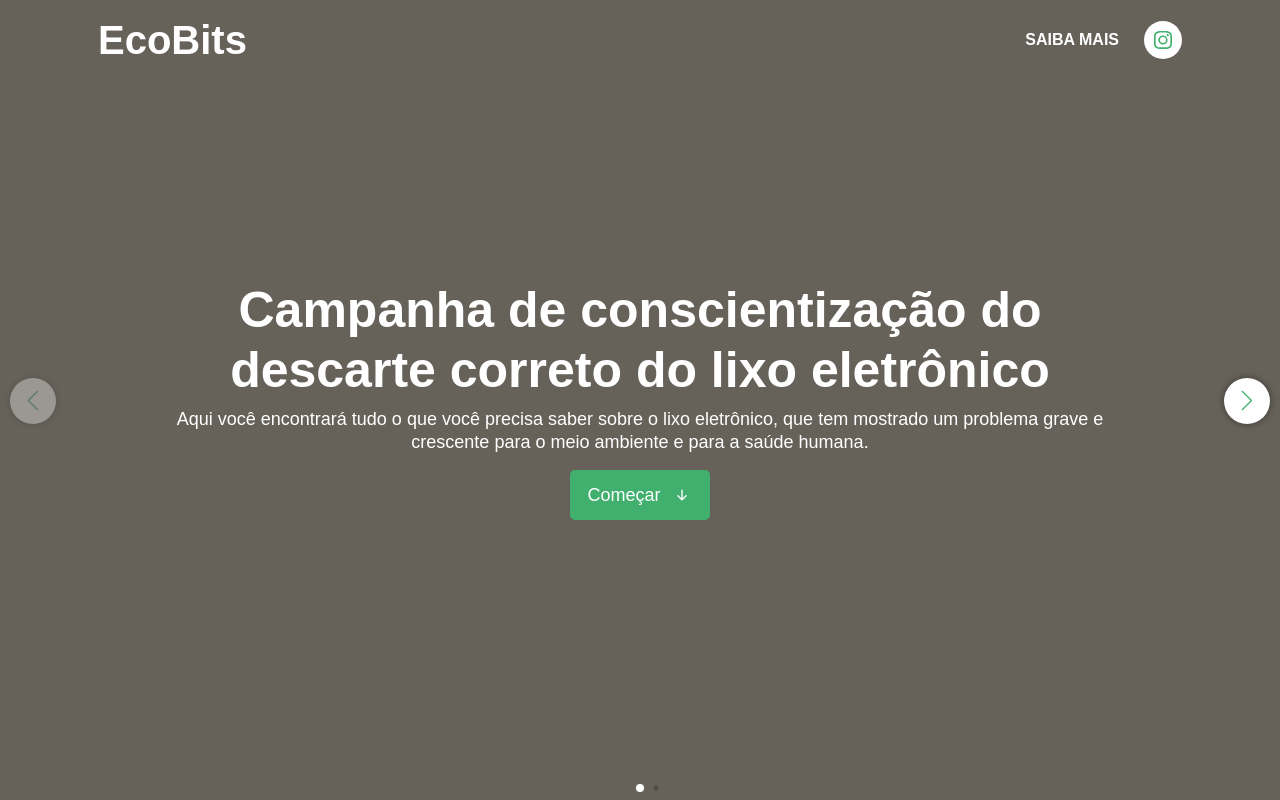
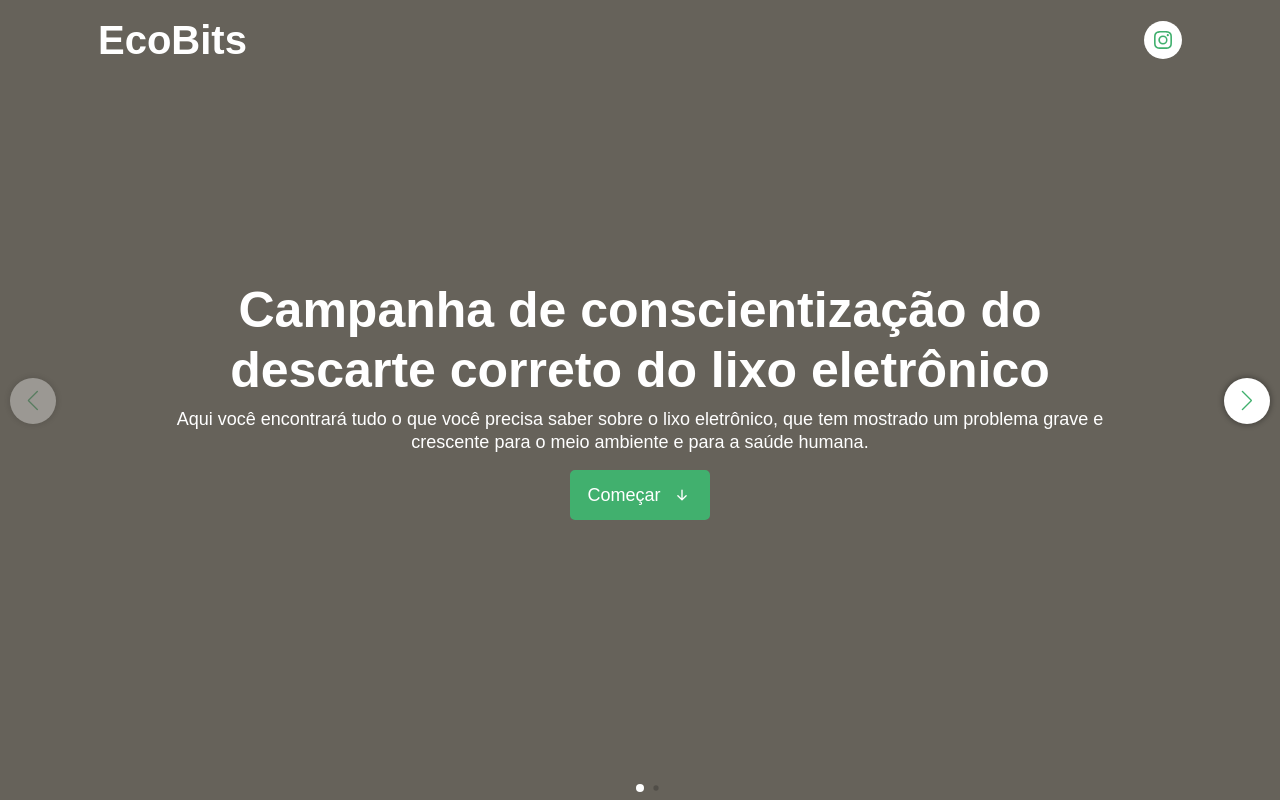
Before and after one commit to railopes04/ecobits, a plain HTML site: page index.html in a window 1280 px wide. Shown: the top 800 px of the page. Drawn offline with nearby package versions, Linux system fonts and the light colour scheme.

Commit message:
Update index.html

```diff
--- a/index.html
+++ b/index.html
@@ -49,7 +49,7 @@
             </h1>
             <nav id="nav__menu">
               <ul id="menu" class="nav__item">
-                <li><a href="#em-andamento">SAIBA MAIS</a></li>
+                <!-- <li><a href="#em-andamento">SAIBA MAIS</a></li> -->
                 <li>
                   <a rel="noopener" target="_blank" href="https://www.instagram.com/ecobits.projeto/?igsh=M25jMWNwZ2prNHB2" class="footer__a">
                     <svg xmlns="http://www.w3.org/2000/svg" width="18" height="18" fill="currentColor" class="bi bi-instagram" viewBox="0 0 16 16">
```
